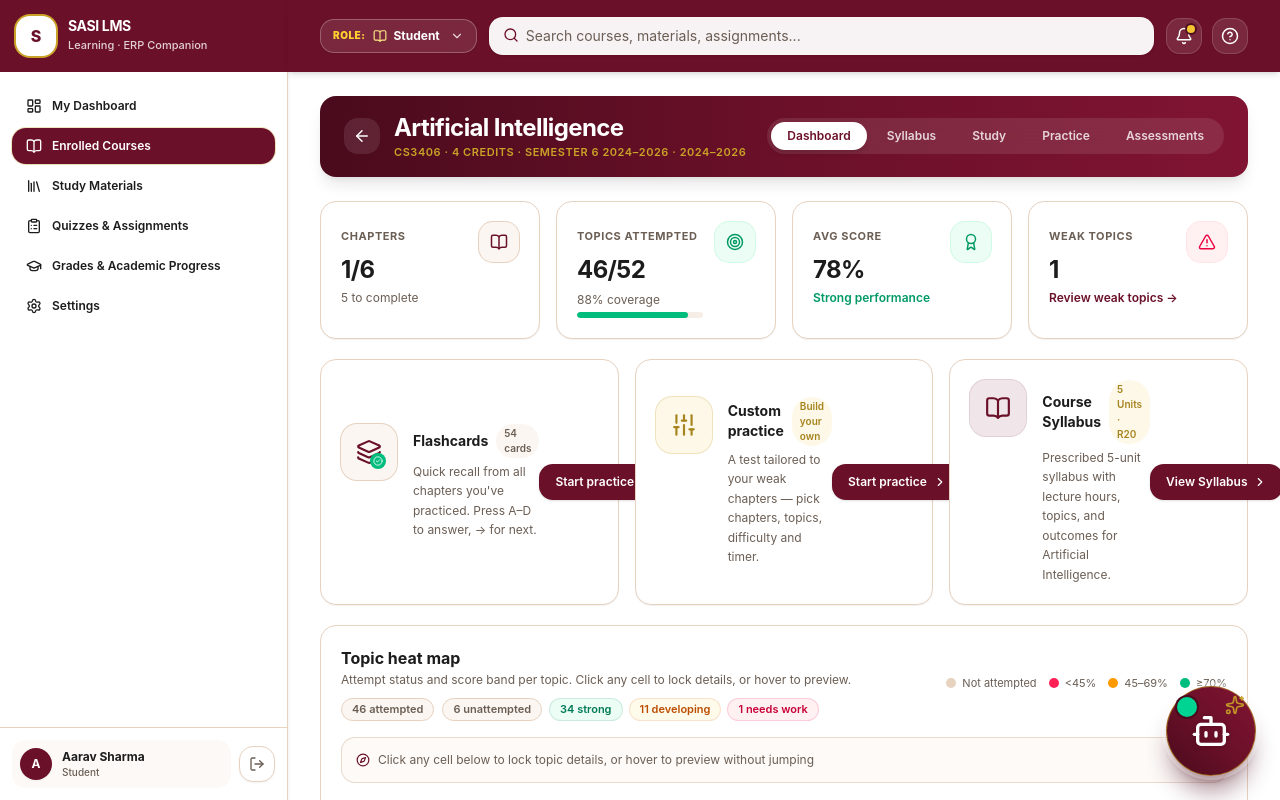
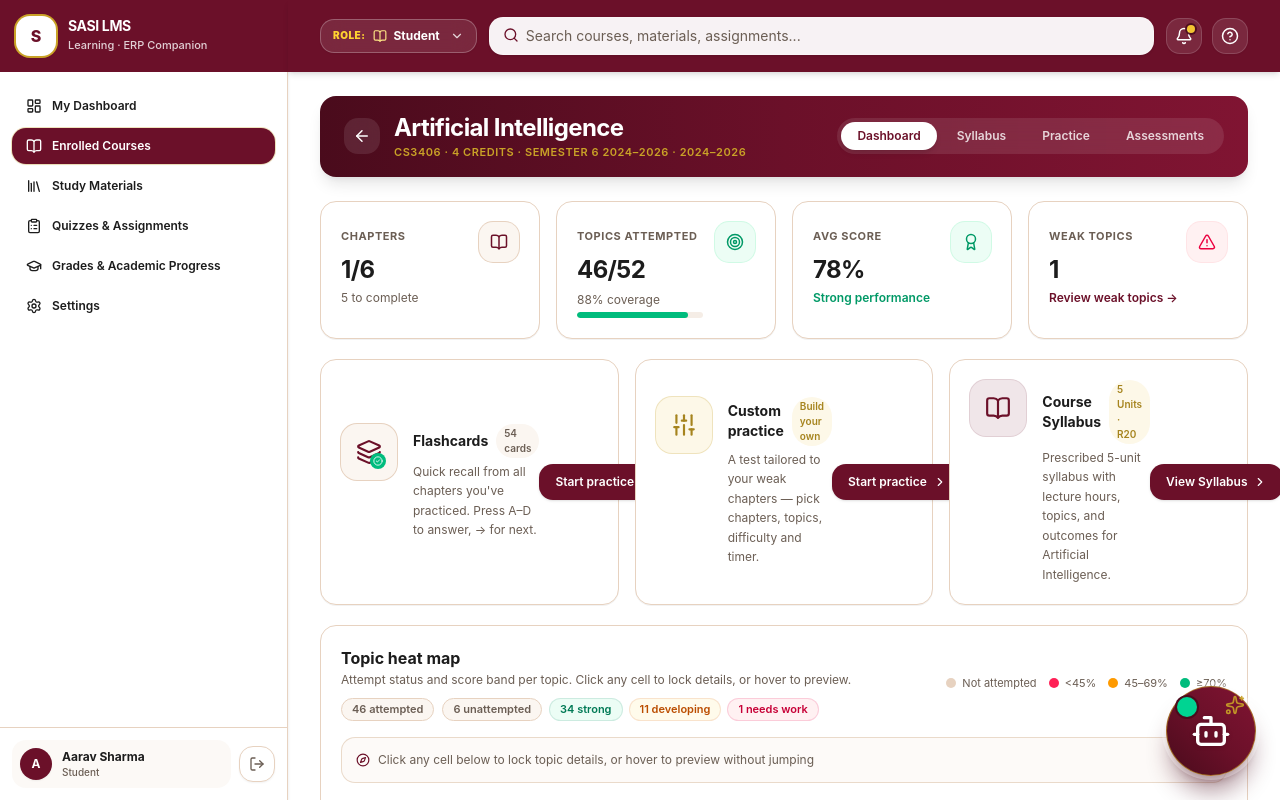
Before and after one commit to AjayKumarbadam/lms-prototype, a React (Vite) app: page /lms/courses/c-ai in a window 1280 px wide. Shown: the top 800 px of the page. Built offline with nearby package versions, Linux system fonts and the light colour scheme.

Commit message:
feat: rename Study tab to Syllabus and remove duplicate syllabus tab

```diff
--- a/src/pages/courses/CourseDetails.tsx
+++ b/src/pages/courses/CourseDetails.tsx
@@ -164,8 +164,8 @@ export function CourseDetails() {
   const { state } = useLms()
   const nav = useNavigate()
 
-  // Primary navigation tabs: Dashboard, Syllabus, Study, Practice, Assessments
-  const [activeTab, setActiveTab] = useState<'Dashboard' | 'Syllabus' | 'Study' | 'Practice' | 'Assessments'>('Dashboard')
+  // Primary navigation tabs: Dashboard, Syllabus, Practice, Assessments
+  const [activeTab, setActiveTab] = useState<'Dashboard' | 'Syllabus' | 'Practice' | 'Assessments'>('Dashboard')
   // Assessments tab view: 'report' for Attempt Report, 'list' for list of course tests/assignments
   const [assessmentView, setAssessmentView] = useState<'report' | 'list'>('report')
 
@@ -250,22 +250,16 @@ export function CourseDetails() {
             </div>
           </div>
 
-          {/* Right: Navigation Tabs (Dashboard, Study, Practice, Assessments)
+          {/* Right: Navigation Tabs (Dashboard, Syllabus, Practice, Assessments)
               NOTE: AI Tutor explicitly ignored here as requested */}
           <div className="flex items-center gap-1 rounded-full bg-white/10 p-1 backdrop-blur-md">
-            {(['Dashboard', 'Syllabus', 'Study', 'Practice', 'Assessments'] as const).map((tab) => {
+            {(['Dashboard', 'Syllabus', 'Practice', 'Assessments'] as const).map((tab) => {
               const active = activeTab === tab
               return (
                 <button
                   key={tab}
                   type="button"
-                  onClick={() => {
-                    if (tab === 'Syllabus') {
-                      setActiveTab('Study')
-                    } else {
-                      setActiveTab(tab)
-                    }
-                  }}
+                  onClick={() => setActiveTab(tab)}
                   className={`rounded-full px-4 py-1.5 text-xs font-semibold transition-all cursor-pointer ${
                     active
                       ? 'bg-white text-brand shadow-md'
@@ -435,7 +429,7 @@ export function CourseDetails() {
               </div>
               <button
                 type="button"
-                onClick={() => setActiveTab('Study')}
+                onClick={() => setActiveTab('Syllabus')}
                 className="mt-4 inline-flex items-center justify-center gap-1.5 rounded-xl bg-brand hover:bg-brand-dark px-4 py-2.5 text-xs font-semibold text-white shadow-sm transition active:scale-95 sm:mt-0 sm:shrink-0 cursor-pointer"
               >
                 <span>View Syllabus</span>
@@ -641,8 +635,8 @@ export function CourseDetails() {
         </motion.div>
       )}
 
-      {/* UNIFIED COURSE LEARNING WORKSPACE (Merged Syllabus + Study Tabs) */}
-      {(activeTab === 'Syllabus' || activeTab === 'Study') && (
+      {/* UNIFIED COURSE LEARNING WORKSPACE (Merged Syllabus Component) */}
+      {activeTab === 'Syllabus' && (
         <motion.div
           initial={{ opacity: 0, y: 10 }}
           animate={{ opacity: 1, y: 0 }}
```
